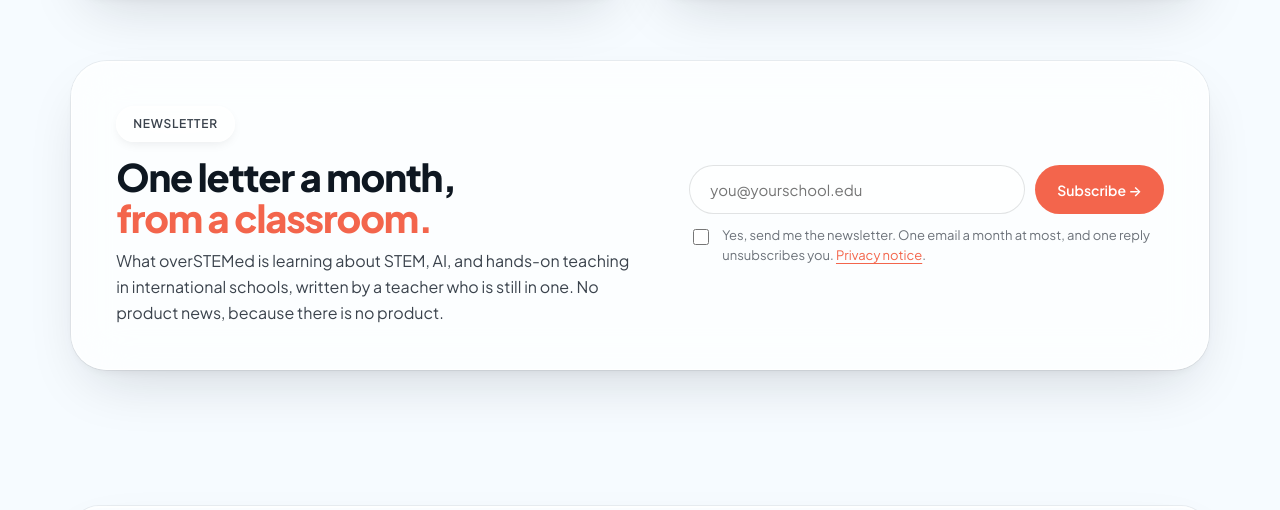
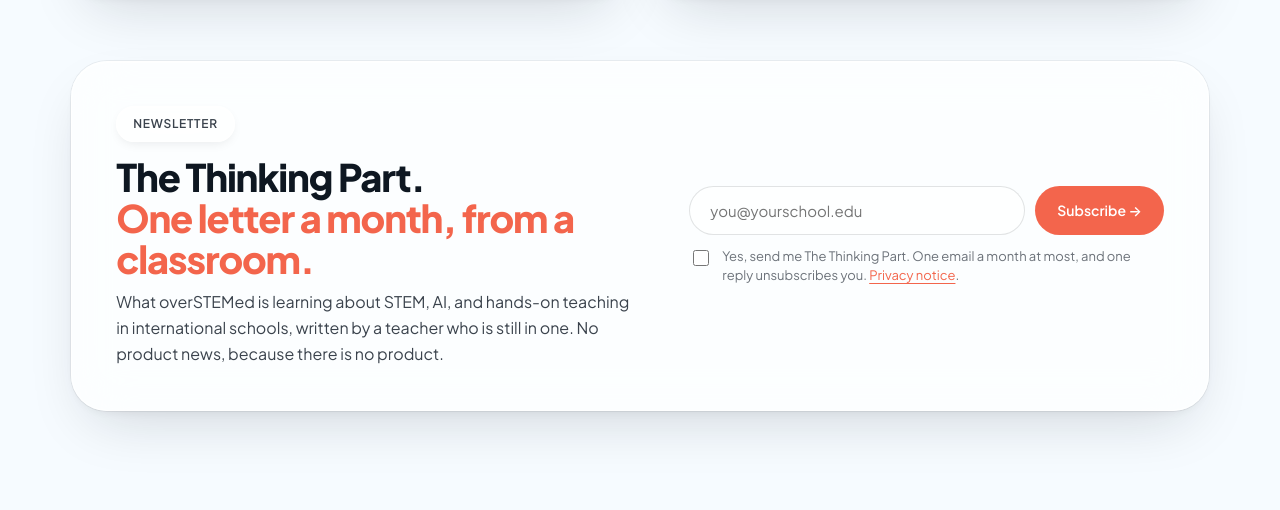
Before and after one commit to mtzanis/stemaiholics-site, a plain HTML site: page index.html in a window 1280 px wide. Shown: the part 6976-7486 px from the top of the page. Drawn offline with Linux system fonts and the light colour scheme.

Commit message:
Newsletter named The Thinking Part: sign-up box on every page, links card, privacy notice
Co-Authored-By: Claude Opus 5.5 <noreply@anthropic.com>
Claude-Session: https://claude.ai/code/session_01HiU8RZUaQMpuaVvK76AWmh

```diff
--- a/index.html
+++ b/index.html
@@ -447,7 +447,7 @@
     <div class="news-card">
       <div class="news-copy">
         <span class="eyebrow"><span><span class="dot"></span><span>Newsletter</span></span></span>
-        <h2 id="newsletter-title">One letter a month,<br /><em>from a classroom.</em></h2>
+        <h2 id="newsletter-title">The Thinking Part.<br /><em>One letter a month, from a classroom.</em></h2>
         <p>What overSTEMed is learning about STEM, AI, and hands-on teaching in international schools, written by a teacher who is still in one. No product news, because there is no product.</p>
       </div>
       <form class="news-form" name="newsletter" method="POST" action="https://buttondown.com/api/emails/embed-subscribe/overstemed">
@@ -457,8 +457,8 @@
           <button type="submit" class="btn btn-ed">Subscribe →</button>
         </div>
         <label class="news-consent">
-          <input type="checkbox" name="Consent" value="Yes, send me the overSTEMed newsletter" required />
-          <span>Yes, send me the newsletter. One email a month at most, and one reply unsubscribes you. <a href="/privacy/">Privacy notice</a>.</span>
+          <input type="checkbox" name="Consent" value="Yes, send me The Thinking Part" required />
+          <span>Yes, send me The Thinking Part. One email a month at most, and one reply unsubscribes you. <a href="/privacy/">Privacy notice</a>.</span>
         </label>
       </form>
     </div>
```
Also changed, not shown: case-studies/index.html (+3 -3 lines), contact/index.html (+3 -3 lines), greece/index.html (+3 -3 lines), insights/two-pathways/index.html (+3 -3 lines), insights/when-ai-does-the-thinking/index.html (+3 -3 lines), links/index.html (+1 -1 lines), privacy/index.html (+4 -4 lines), services/index.html (+3 -3 lines).
